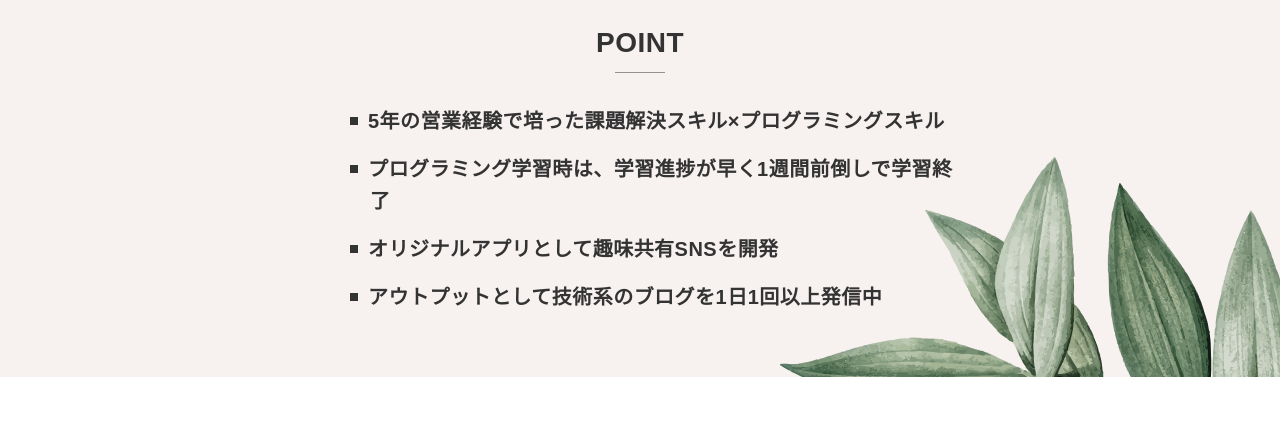
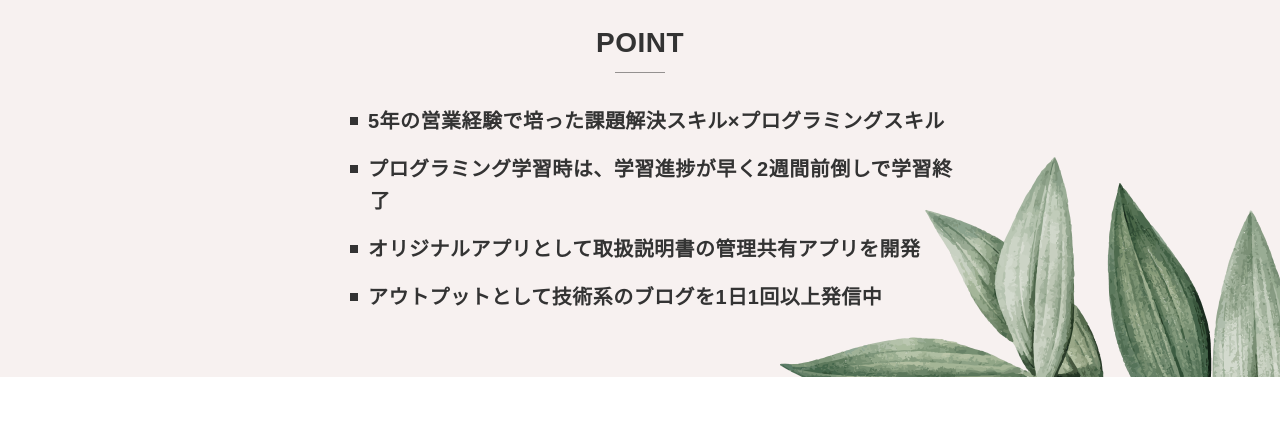
Before and after one commit to crow0808/portfolio-site, a plain HTML site: page index.html in a window 1280 px wide. Shown: the part 362-800 px from the top of the page. Drawn offline with nearby package versions, Linux system fonts and the light colour scheme.

Commit message:
ポイント編集

```diff
--- a/index.html
+++ b/index.html
@@ -74,8 +74,8 @@
             <ul class="firstview__point-list">
               <!-- 記載番号：10 -->
               <li class="firstview__point-item">5年の営業経験で培った課題解決スキル×プログラミングスキル</li>
-              <li class="firstview__point-item">プログラミング学習時は、学習進捗が早く1週間前倒しで学習終了</li>
-              <li class="firstview__point-item">オリジナルアプリとして趣味共有SNSを開発</li>
+              <li class="firstview__point-item">プログラミング学習時は、学習進捗が早く2週間前倒しで学習終了</li>
+              <li class="firstview__point-item">オリジナルアプリとして取扱説明書の管理共有アプリを開発</li>
               <li class="firstview__point-item">アウトプットとして技術系のブログを1日1回以上発信中</li>
             </ul>
           </div>
```
